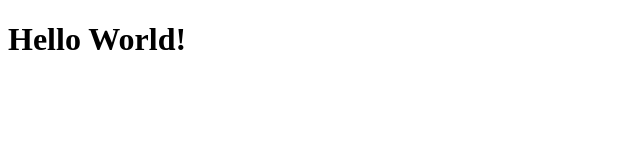
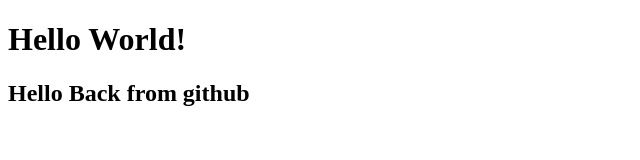
Before and after one commit to dereckn/test-remote, a plain HTML site: page index.html in a window 1280 px wide. Shown: the whole page, without its empty margins (0-640 px from the left). Drawn offline with Linux system fonts and the light colour scheme.

Commit message:
change on github

```diff
--- a/index.html
+++ b/index.html
@@ -9,6 +9,7 @@
 
 <body>
     <h1>Hello World!</h1>
+    <h2>Hello Back from github</h2>
 </body>
 
 </html>
```
